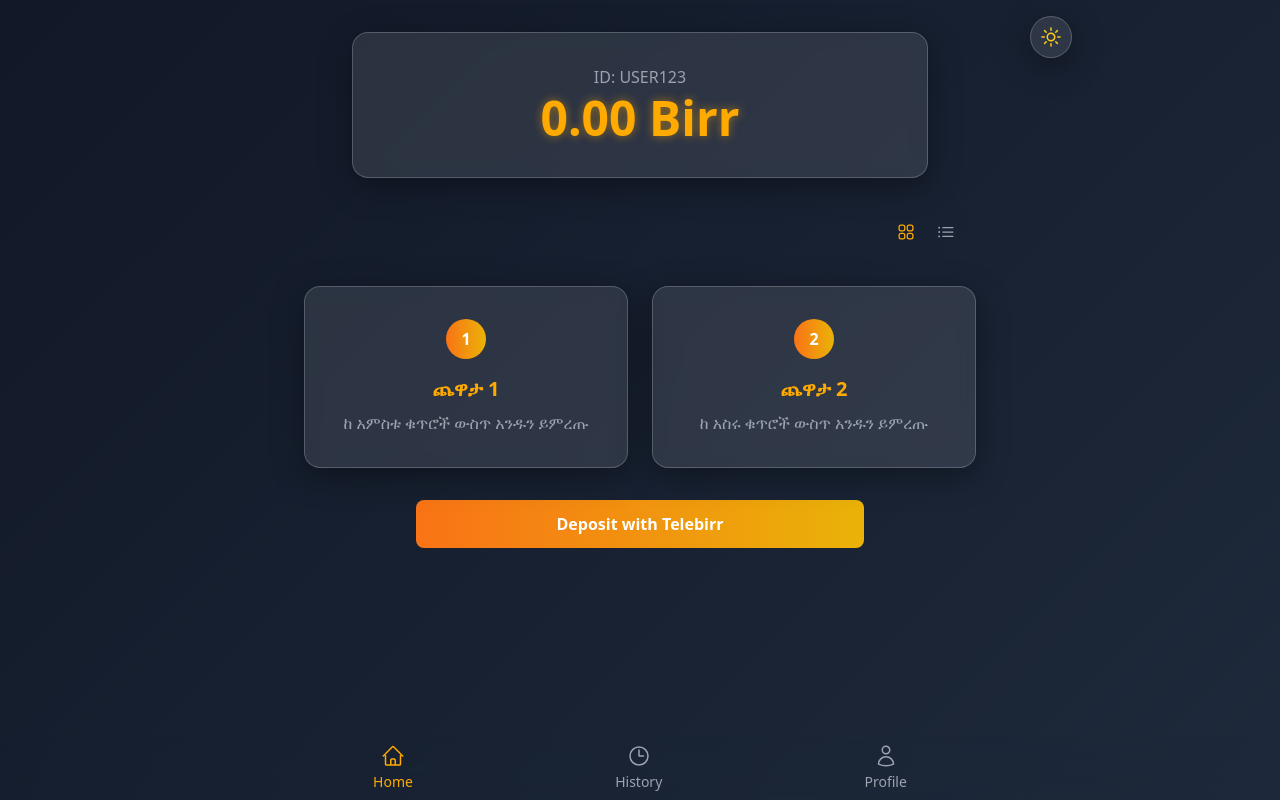
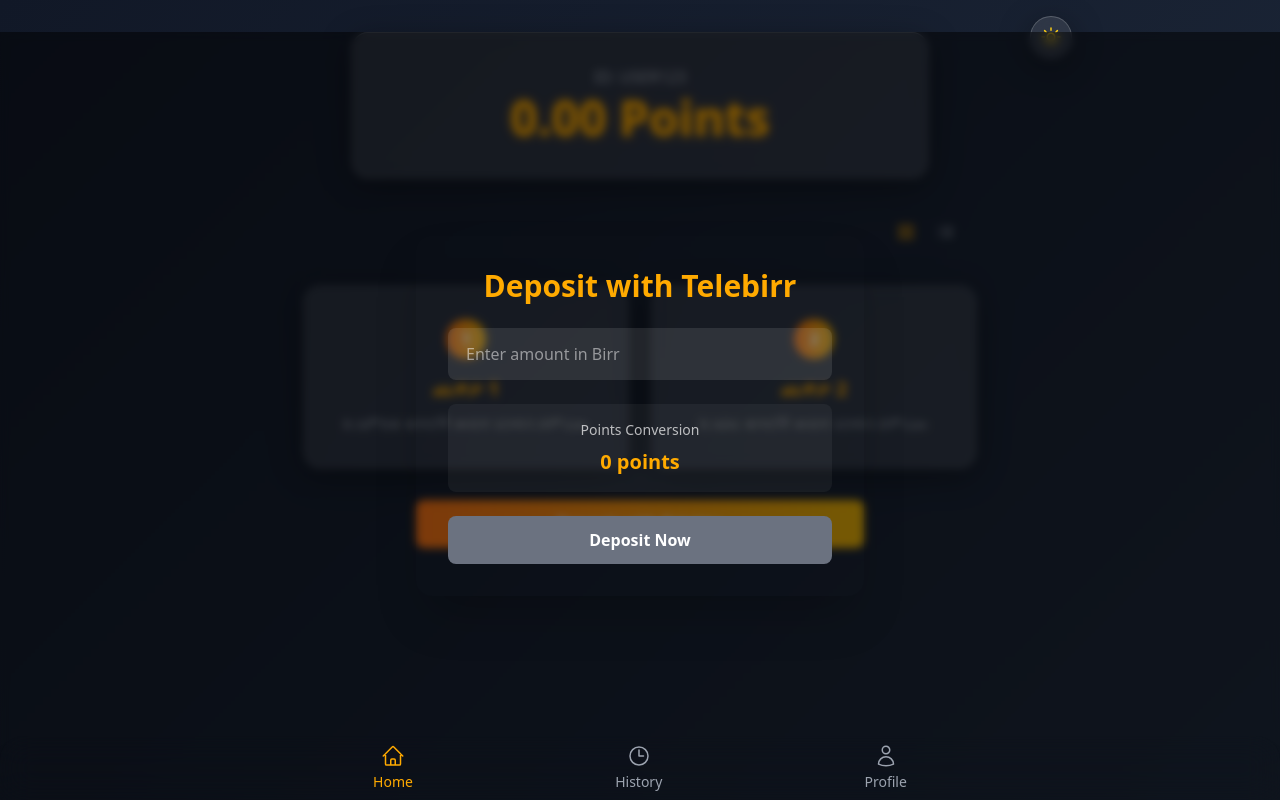
Before and after one commit to danideresse/game, a Next.js app: page / in a window 1280 px wide. Both pictures are taken after a click on the button "Deposit with Telebirr". Built offline with nearby package versions, Linux system fonts and the light colour scheme.

Commit message:
added more ui components

```diff
--- /dev/null
+++ b/app/components/DepositPopup.tsx
@@ -0,0 +1,80 @@
+'use client';
+
+import { useState, useEffect } from 'react';
+
+interface DepositPopupProps {
+  onClose: () => void;
+}
+
+export default function DepositPopup({ onClose }: DepositPopupProps) {
+  const [amount, setAmount] = useState<string>('');
+  const [points, setPoints] = useState<number>(0);
+  const POINT_MULTIPLIER = 25;
+  const MIN_DEPOSIT = 5;
+
+  useEffect(() => {
+    const numAmount = parseFloat(amount) || 0;
+    setPoints(numAmount * POINT_MULTIPLIER);
+  }, [amount]);
+
+  const handleDeposit = () => {
+    const numAmount = parseFloat(amount);
+    if (numAmount < MIN_DEPOSIT) {
+      return; // Don't proceed if below minimum
+    }
+    // Handle deposit logic here
+    onClose();
+  };
+
+  return (
+    <div className="fixed inset-0 flex items-center justify-center z-50 p-4 animate-fadeIn">
+      <div className="absolute inset-0 bg-black/50 backdrop-blur-sm" onClick={onClose} />
+      <div className="relative bg-gaming-dark/95 rounded-2xl p-6 md:p-8 text-white text-center
+        transform transition-all duration-300 animate-slideUpAndFade max-w-md w-full shadow-2xl">
+        <h2 className="text-2xl md:text-3xl font-bold mb-6 text-primary">
+          Deposit with Telebirr
+        </h2>
+
+        <div className="space-y-6">
+          <div>
+            <input
+              type="number"
+              value={amount}
+              onChange={(e) => setAmount(e.target.value)}
+              placeholder="Enter amount in Birr"
+              className="w-full px-4 py-3 rounded-lg bg-white/10 text-white placeholder-white/50
+                border-2 border-transparent focus:border-primary outline-none transition-all"
+              min={MIN_DEPOSIT}
+              step="any"
+            />
+            {parseFloat(amount) > 0 && parseFloat(amount) < MIN_DEPOSIT && (
+              <p className="text-red-500 text-sm mt-2">
+                Minimum deposit is {MIN_DEPOSIT} Birr
+              </p>
+            )}
+          </div>
+
+          <div className="bg-white/5 rounded-lg p-4">
+            <p className="text-sm text-white/70 mb-2">Points Conversion</p>
+            <div className="text-xl font-bold text-primary">
+              {amount ? `${amount} × ${POINT_MULTIPLIER} = ${points} points` : '0 points'}
+            </div>
+          </div>
+
+          <button
+            onClick={handleDeposit}
+            disabled={!amount || parseFloat(amount) < MIN_DEPOSIT}
+            className={`
+              w-full py-3 rounded-lg font-bold transition-all duration-300
+              ${(!amount || parseFloat(amount) < MIN_DEPOSIT)
+                ? 'bg-gray-500 cursor-not-allowed'
+                : 'bg-gradient-to-r from-orange-500 to-yellow-500 hover:scale-105'}
+            `}
+          >
+            Deposit Now
+          </button>
+        </div>
+      </div>
+    </div>
+  );
+}
--- /dev/null
+++ b/app/components/GameOver.tsx
@@ -0,0 +1,49 @@
+'use client';
+
+interface GameOverProps {
+  winningNumber: number;
+  winningAmount: number;
+  onClose: () => void;
+}
+
+export default function GameOver({ winningNumber, winningAmount, onClose }: GameOverProps) {
+  return (
+    <div className="fixed inset-0 flex items-center justify-center z-50 p-4 animate-fadeIn">
+      <div className="absolute inset-0 bg-black/80 backdrop-blur-sm" />
+      <div className="relative bg-gaming-dark/95 rounded-2xl p-6 md:p-8 text-center
+        transform transition-all duration-300 animate-slideUpAndFade max-w-md w-full shadow-2xl">
+
+        <div className="text-6xl mb-6 animate-bounce">
+          ⏰
+        </div>
+
+        <h2 className="text-3xl md:text-4xl font-bold mb-4 text-primary animate-shimmer">
+          Game Over!
+        </h2>
+
+        <div className="space-y-4 mb-6">
+          <div className="bg-white/5 rounded-lg p-4">
+            <p className="text-sm text-white/70 mb-1">Winning Number</p>
+            <div className="text-2xl font-bold text-primary">
+              {winningNumber}
+            </div>
+          </div>
+
+          <div className="bg-white/5 rounded-lg p-4">
+            <p className="text-sm text-white/70 mb-1">Prize Amount</p>
+            <div className="text-2xl font-bold text-primary">
+              {winningAmount} Points
+            </div>
+          </div>
+        </div>
+
+        <button
+          onClick={onClose}
+          className="btn-primary w-full"
+        >
+          Play Again
+        </button>
+      </div>
+    </div>
+  );
+}
--- a/app/components/GameResult.tsx
+++ b/app/components/GameResult.tsx
@@ -6,9 +6,11 @@
 interface GameResultProps {
   result: 'win' | 'lose' | 'retry' | null;
   onClose: () => void;
+  selectedNumber?: number;
+  winningAmount?: number;
 }
 
-export default function GameResult({ result, onClose }: GameResultProps) {
+export default function GameResult({ result, onClose, selectedNumber, winningAmount }: GameResultProps) {
   useEffect(() => {
     if (result === 'win') {
       const duration = 3000;
@@ -43,13 +45,13 @@
   const resultConfig = {
     win: {
       title: 'Congratulations!',
-      message: 'You won the game!',
+      message: `You won ${winningAmount?.toFixed(2)} Birr with number ${selectedNumber}!`,
       color: 'from-green-500 to-emerald-500',
       icon: '🎉'
     },
     lose: {
       title: 'Better Luck Next Time',
-      message: 'Try again with a different number',
+      message: `Your number was ${selectedNumber}`,
       color: 'from-red-500 to-rose-500',
       icon: '😔'
     },
--- a/app/components/Timer.tsx
+++ b/app/components/Timer.tsx
@@ -4,16 +4,25 @@
 
 interface TimerProps {
   initialTime: number;
+  onTimeUp?: () => void;
+  isReset?: boolean;
 }
 
-export default function Timer({ initialTime }: TimerProps) {
+export default function Timer({ initialTime, onTimeUp, isReset }: TimerProps) {
   const [timeLeft, setTimeLeft] = useState(initialTime);
+
+  useEffect(() => {
+    if (isReset) {
+      setTimeLeft(initialTime);
+    }
+  }, [isReset, initialTime]);
 
   useEffect(() => {
     const timer = setInterval(() => {
       setTimeLeft((prev) => {
-        if (prev <= 0) {
+        if (prev <= 1) {
           clearInterval(timer);
+          onTimeUp?.();
           return 0;
         }
         return prev - 1;
@@ -21,7 +30,7 @@
     }, 1000);
 
     return () => clearInterval(timer);
-  }, []);
+  }, [onTimeUp, isReset]);
 
   return (
     <div className={`text-xl sm:text-2xl md:text-3xl font-bold ${timeLeft <= 10 ? 'animate-pulse text-red-500' : 'text-primary'}`}>
--- a/app/games/game2/page.tsx
+++ b/app/games/game2/page.tsx
@@ -8,6 +8,7 @@
   const [selectedNumber, setSelectedNumber] = useState<number | null>(null);
   const [numbers, setNumbers] = useState<number[]>([]);
   const [gameResult, setGameResult] = useState<'win' | 'lose' | 'retry' | null>(null);
+  const [winningAmount, setWinningAmount] = useState<number>(0);
 
   useEffect(() => {
     // Generate 10 random numbers between 1 and 100
@@ -26,6 +27,12 @@
     // Simulate random result
     const results = ['win', 'lose', 'retry'] as const;
     const randomResult = results[Math.floor(Math.random() * results.length)];
+
+    // Set winning amount if won (example: random amount between 100 and 300)
+    if (randomResult === 'win') {
+      setWinningAmount(Math.floor(Math.random() * 200) + 100);
+    }
+
     setGameResult(randomResult);
   };
 
@@ -44,8 +51,8 @@
               card p-4 md:p-6 text-lg sm:text-xl md:text-2xl font-bold
               hover:scale-105 transition-all
               ${selectedNumber === num
-                ? 'bg-gradient-to-r from-orange-500 to-yellow-500 text-#f5a001 shadow-glow'
-                : 'bg-white dark:bg-gaming-dark text-orange-500 hover:bg-primary/10'}
+                ? 'bg-gradient-to-r from-orange-500 to-yellow-500 text-white shadow-glow'
+                : 'bg-white dark:bg-gaming-dark text-orange-500 dark:text-white hover:bg-primary/10'}
             `}>
             {num}
           </button>
@@ -64,6 +71,8 @@
       <GameResult
         result={gameResult}
         onClose={() => setGameResult(null)}
+        selectedNumber={selectedNumber || undefined}
+        winningAmount={winningAmount}
       />
     </div>
   );
--- a/app/page.tsx
+++ b/app/page.tsx
@@ -4,10 +4,12 @@
 import Link from 'next/link';
 import Image from 'next/image';
 import { Squares2X2Icon as ViewGridIcon, ListBulletIcon as ViewListIcon } from '@heroicons/react/24/outline';
+import DepositPopup from './components/DepositPopup';
 
 export default function Home() {
   const [balance] = useState(0);
   const [isGridView, setIsGridView] = useState(true);
+  const [showDepositPopup, setShowDepositPopup] = useState(false);
   const uniqueId = "USER123";
 
   const games = [
@@ -30,7 +32,7 @@
       <div className="text-center mb-8 card p-6 md:p-8 max-w-xl mx-auto">
         <p className="text-theme-secondary animate-fadeIn text-sm sm:text-base">ID: {uniqueId}</p>
         <h1 className="text-3xl sm:text-4xl md:text-5xl font-bold mt-2 animate-float number-glow text-primary">
-          {balance.toFixed(2)} Birr
+          {balance.toFixed(2)} Points
         </h1>
       </div>
 
@@ -105,17 +107,14 @@
       <div className="max-w-md mx-auto w-full">
         <button
           className="btn-primary w-full animate-fadeIn text-sm sm:text-base flex items-center justify-center gap-2"
-          onClick={() => {/* Implement Telebirr integration */}}>
-          {/* <Image
-            src="/telebirr.png"
-            alt="Telebirr"
-            width={24}
-            height={24}
-            className="w-6 h-6 sm:w-7 sm:h-7"
-          /> */}
+          onClick={() => setShowDepositPopup(true)}>
           Deposit with Telebirr
         </button>
       </div>
+
+      {showDepositPopup && (
+        <DepositPopup onClose={() => setShowDepositPopup(false)} />
+      )}
     </div>
   );
 }
--- a/app/profile/page.tsx
+++ b/app/profile/page.tsx
@@ -4,10 +4,13 @@
 import Image from 'next/image';
 import Link from 'next/link';
 import { PhoneIcon, WalletIcon, ArrowPathIcon, ArrowRightOnRectangleIcon } from '@heroicons/react/24/outline';
+import DepositPopup from '../components/DepositPopup';
+
 export default function Profile() {
   const [balance] = useState(1000);
   const [phoneNumber] = useState('+251 91 234 5678');
   const [username] = useState('USER123');
+  const [showDepositPopup, setShowDepositPopup] = useState(false);
 
   return (
     <div className="p-4 sm:p-6 md:p-8 animate-slideUpAndFade space-y-6">
@@ -39,10 +42,13 @@
           </button>
         </div>
         <div className="text-3xl font-bold text-primary mb-6 animate-shimmer bg-gradient-to-r from-transparent via-primary/10 to-transparent bg-[length:200%_100%]">
-          {balance.toFixed(2)} Birr
+          {balance.toFixed(2)} Points
         </div>
         <div className="grid grid-cols-1 sm:grid-cols-2 gap-4">
-          <button className="btn-primary transform transition-all duration-300 hover:scale-110 hover:rotate-1">
+          <button
+            className="btn-primary transform transition-all duration-300 hover:scale-110 hover:rotate-1"
+            onClick={() => setShowDepositPopup(true)}
+          >
             Deposit
           </button>
           <button className="glass-effect text-theme-secondary hover:text-primary px-6 py-3 rounded-lg transition-all duration-300 hover:scale-110 hover:-rotate-1">
@@ -97,6 +103,10 @@
           </button>
         </div>
       </div>
+
+      {showDepositPopup && (
+        <DepositPopup onClose={() => setShowDepositPopup(false)} />
+      )}
     </div>
   );
 }
@@ -129,7 +139,7 @@
       </div>
       <div className="flex items-center gap-2">
         <span className="font-semibold text-primary">
-          {type === 'deposit' ? '+' : '-'}{amount} Birr
+          {type === 'deposit' ? '+' : '-'}{amount} Points
         </span>
         <span className={`text-sm ${status === 'completed' ? 'text-green-500' : 'text-yellow-500'}`}>
           {status}
```
Also changed, not shown: app/games/game1/page.tsx (+45 -6 lines).
